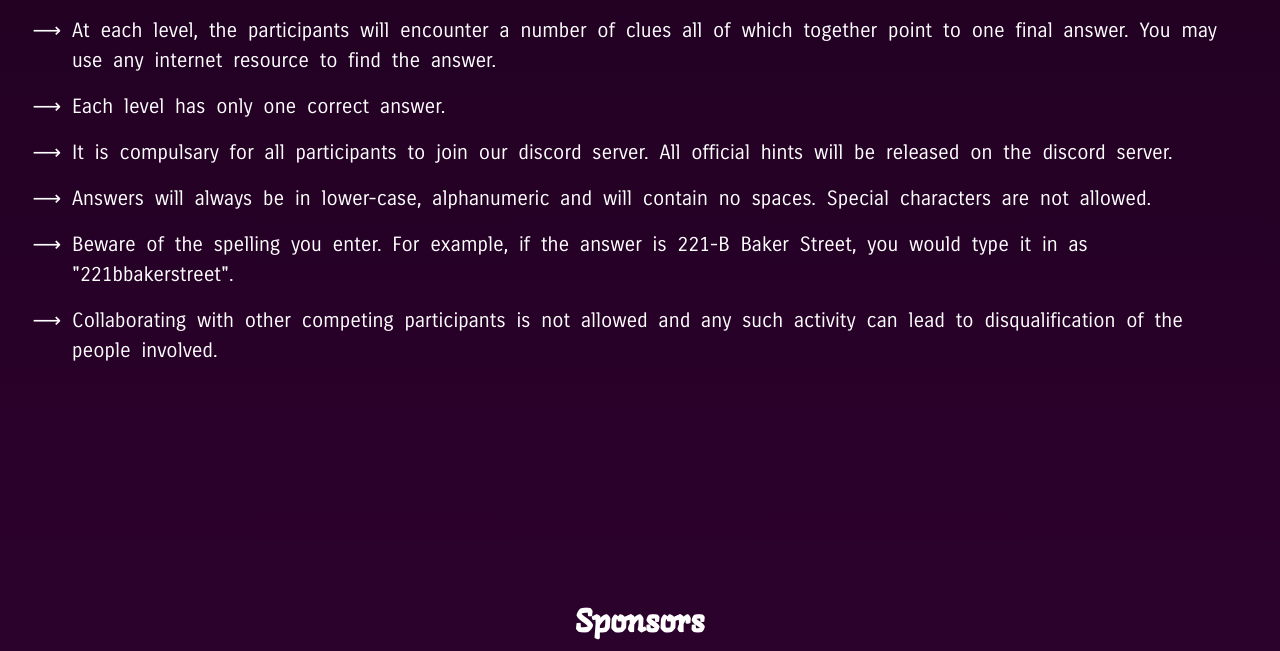
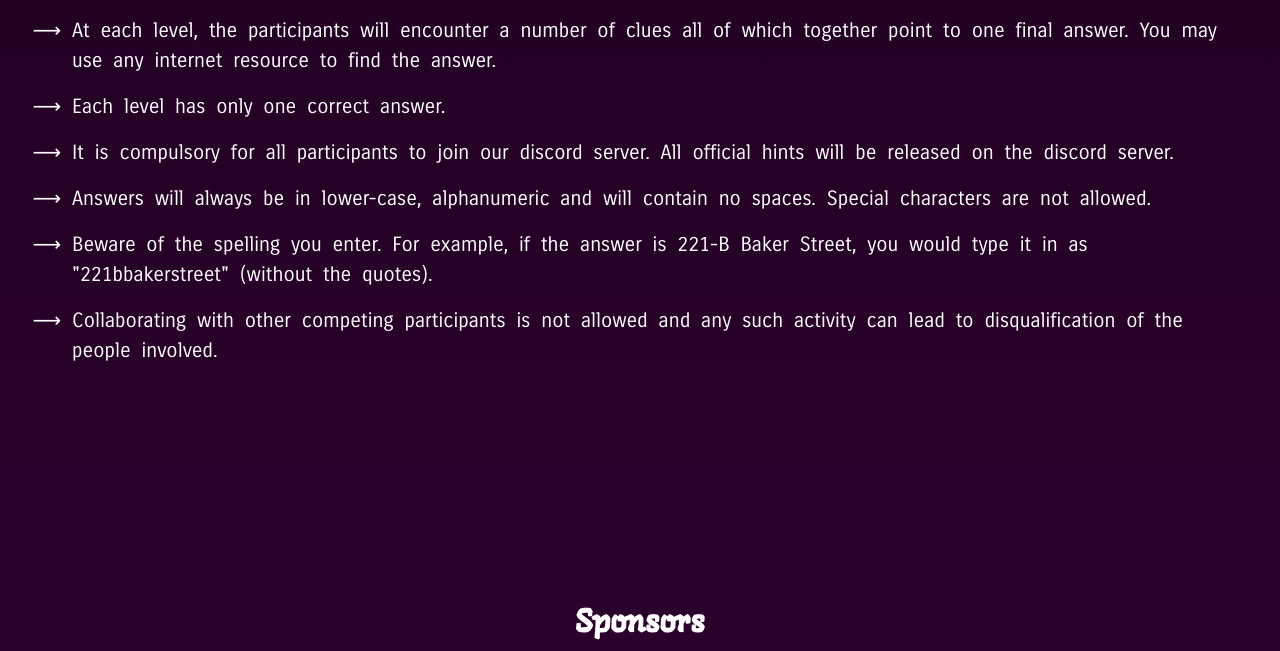
Before and after one commit to ComputerSocietyVITC/paradox-23, a plain HTML site: page marketing/index.html in a window 1280 px wide. Shown: the part 1860-2511 px from the top of the page. Drawn offline with Linux system fonts and the light colour scheme.

Commit message:
spelling, content clarification

```diff
--- a/marketing/index.html
+++ b/marketing/index.html
@@ -49,7 +49,7 @@
                         Each level has only one correct answer.
                     </li>
                     <li>
-                        It is compulsary for all participants to join our discord server. All official hints will be
+                        It is compulsory for all participants to join our discord server. All official hints will be
                         released on the discord server.
                     </li>
                     <li>
@@ -58,7 +58,7 @@
                     </li>
                     <li>
                         Beware of the spelling you enter. For example, if the answer is 221-B Baker Street, you would
-                        type it in as "221bbakerstreet".
+                        type it in as "221bbakerstreet" (without the quotes).
                     </li>
                     <li>
                         Collaborating with other competing participants is not allowed and any such activity
```
